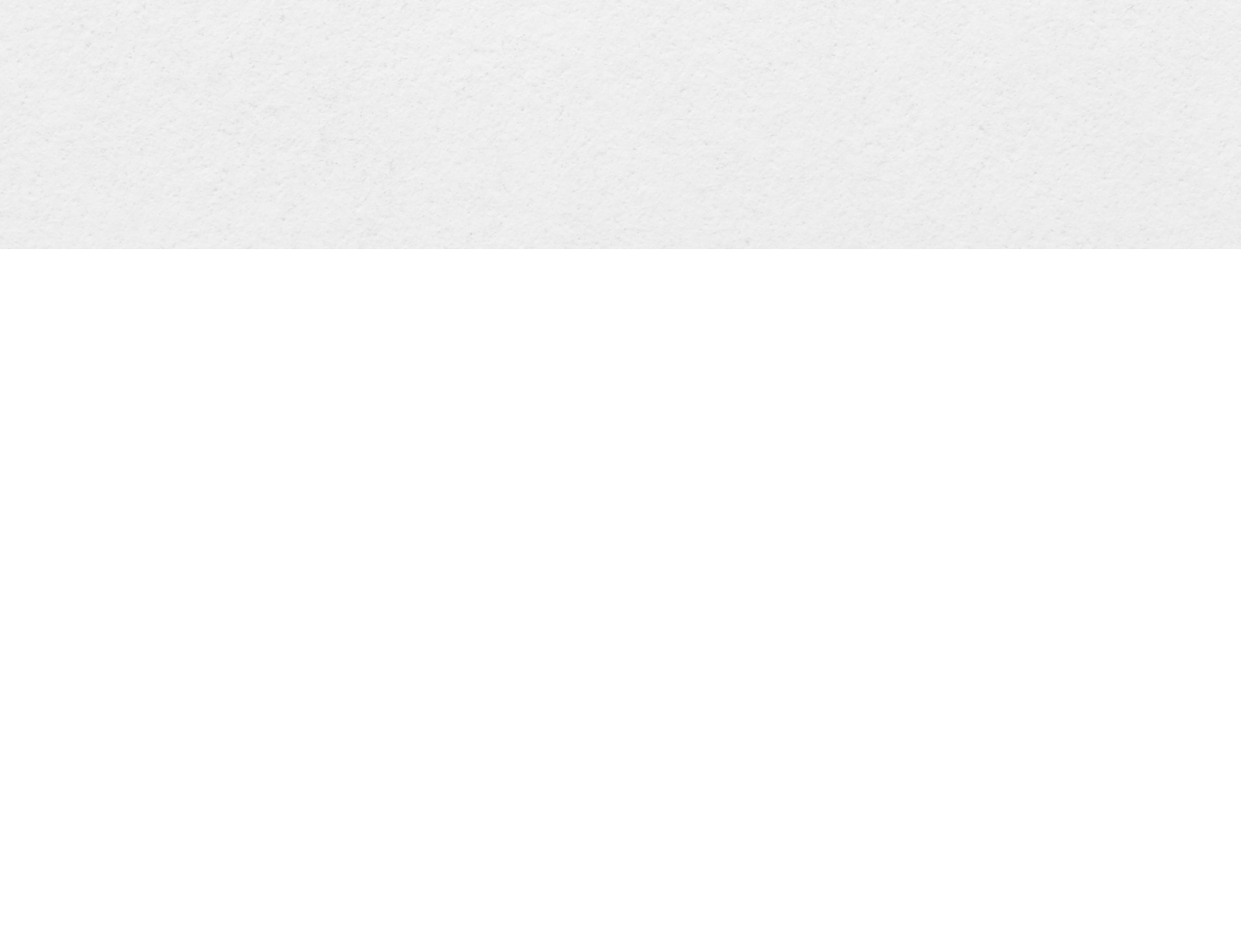
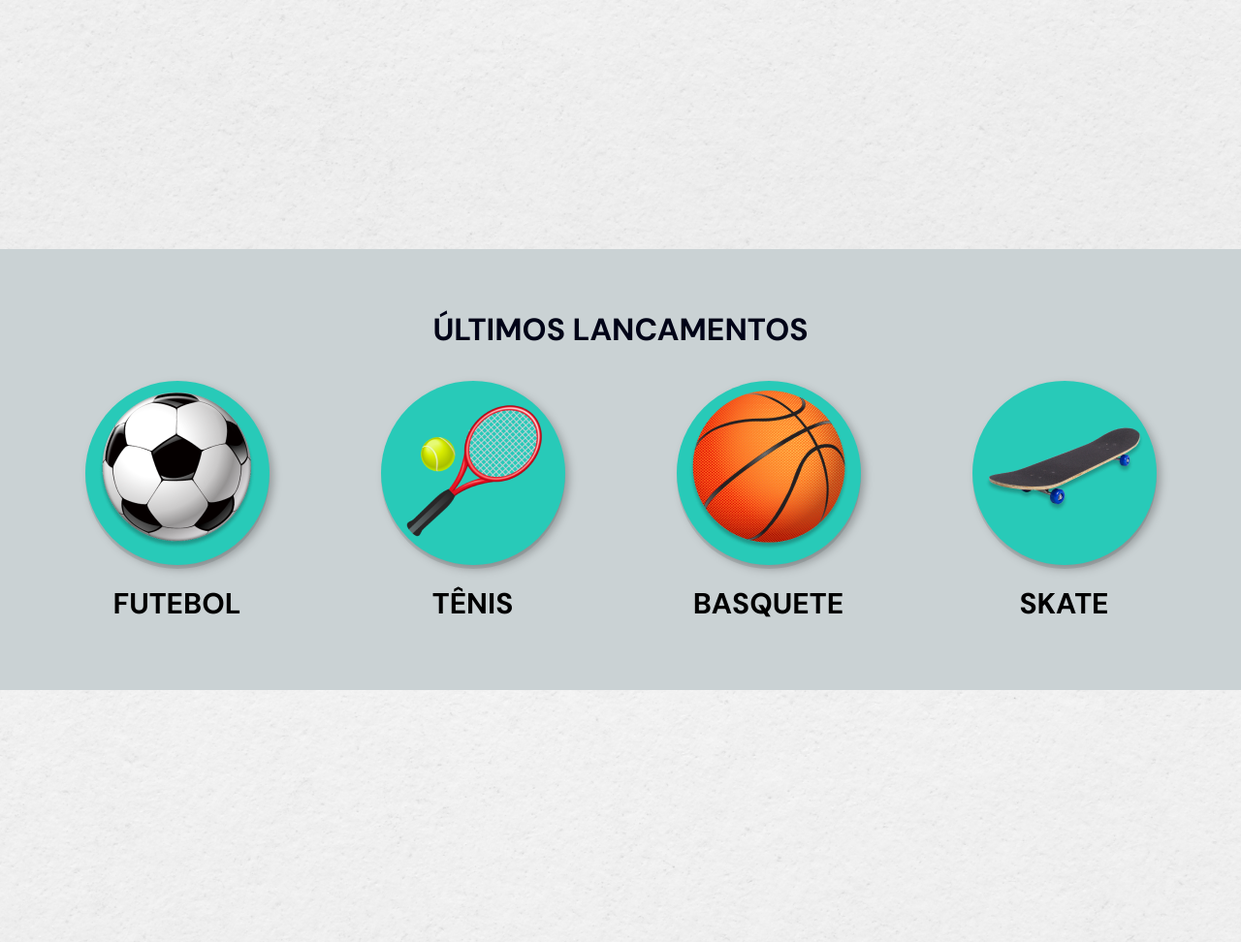
Before and after one commit to SrJhonson/SportsZone, a plain HTML site: page html/index.html in a window 1280 px wide. Shown: the part 603-1575 px from the top of the page at 97% size. Before the commit the page ends 860 px from the top, so only its background shows below. Drawn offline with Linux system fonts and the light colour scheme.

Commit message:
Sessão dos Artigos

```diff
--- /dev/null
+++ b/css/components/artigos.css
@@ -0,0 +1,36 @@
+.artigos {
+    background-color: var(--two-color);
+    scroll-margin-top: 15rem;
+}
+
+.artigos .artigos1 {
+    padding: 6rem 4rem;
+    text-align: center;
+}
+
+.artigos .artigos1 ul {
+    display: grid;
+    grid-template-columns: repeat(auto-fit, minmax(25rem, 1fr));
+    gap: 2rem;
+}
+
+.artigos .artigos1 ul li .image-container {
+    background-color: var(--one-color);
+    padding: 2rem;
+    border-radius: 50%;
+    width: 19rem;
+    height: 19rem;
+    flex-shrink: 0;
+    display: flex;
+    justify-content: center;
+    align-items: center;
+    box-shadow: 0.0.4rem rgba(0, 0, 0, 0.1);
+    margin: 0 auto;
+    filter: drop-shadow(4px 4px 4px rgba(0, 0, 0, 0.25));
+}
+
+.artigos .artigos1 ul li h3 {
+    font-size: 3rem;
+    font-weight: 500;
+    margin: 2rem 0 1rem;
+}
--- a/css/extends.css
+++ b/css/extends.css
@@ -11,3 +11,4 @@
 @import "./components/style.css";
 @import "./components/tenis.css";
 @import "./components/header.css";
+@import "./components/artigos.css";
--- a/css/global.css
+++ b/css/global.css
@@ -39,15 +39,16 @@ h1 {
 
 .tertiary-title {
     font-size: 3.2rem;
-    font-weight: 500;
+    font-weight: 600;
     line-height: 4.5rem;
-    color: var(--two-color);
+    margin: 1px 1px 30px;
+    color: var(--tree-color);
 }
 
 p,
 .p {
     font-weight: 500;
-    font-size: 6rem;
+    font-size: 3rem;
     line-height: 3.5rem;
 }
 
--- a/html/index.html
+++ b/html/index.html
@@ -51,8 +51,8 @@
   <!--Cara principal do site-->
   <header class="max-width">
     <div class="esquerda">
-      <h1>MELHORES ARTIGOS ESPORTIVOS
-        VOCÊ SÓ ENCONTRA AQUI NA<p>SportsZone</p>
+      <h1>OS MELHORES ARTIGOS ESPORTIVOS
+        VOCÊ SÓ ENCONTRA AQUI NA<br>SportsZone
       </h1>
     </div>
     <div class="direita">
@@ -61,7 +61,40 @@
       </div>
     </div>
   </header>
+  <!--Sessão dos artigos-->
+  <section id="artigos" class="artigos">
+    <div class="artigos1 max-width">
+      <h2 class="tertiary-title">ÚLTIMOS LANCAMENTOS</h2>
+      <ul>
+        <li>
+          <div class="image-container">
+            <a href="/html/futbol.html"><img src="/assets/futbol.png" alt="FUTEBOL">
+          </div>
+          <h3><b>FUTEBOL</b></h3></a>
+        </li>
+        <li>
+          <div class="image-container">
+            <a href="/html/tenis.html"><img src="/assets/tenis.png" alt="TÊNIS">
+          </div>
+          <h3><b>TÊNIS</b></h3></a>
+        </li>
+        <li>
+          <div class="image-container">
+            <a href="/html/basquete.html"><img src="/assets/basquete.png" alt="BASQUETE">
+          </div>
+          <h3><b>BASQUETE</b></h3></a>
+        </li>
+        <li>
+          <div class="image-container">
+            <a href="/html/skate.html"><img src="/assets/sakte 1.png" alt="SKATE">
+          </div>
+          <h3><b>SKATE</b></h3></a>
+        </li>
+      </ul>
+    </div>
+  </section>
+  <script href="/scripts/scripts.js"></script>
 </body>
-<script href="/scripts/scripts.js"></script>
+
 
 </html>
```
Also changed, not shown: assets/basquete.png (added), assets/futbol.png (added), assets/sakte 1.png (added), assets/tenis.png (added).
